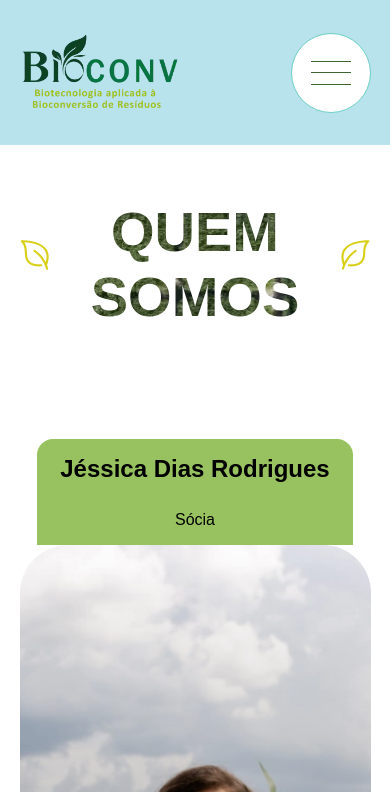
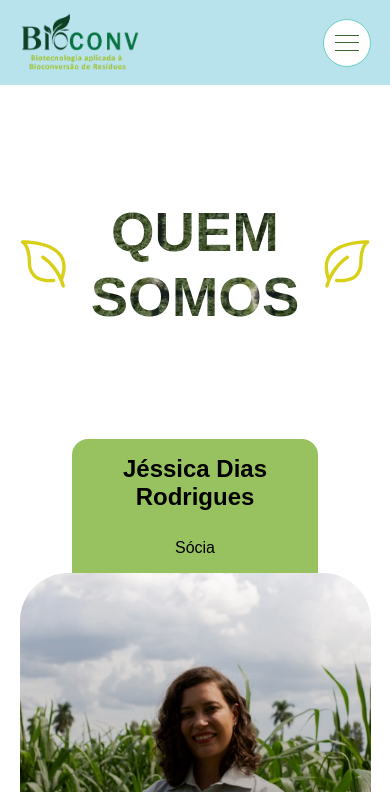
Before and after one commit to guisfons/bioconv, a plain HTML site: page quem-somos.html in a window 390 px wide. Shown: the top 792 px of the page. Drawn offline with Linux system fonts and the light colour scheme; a script that the page names is missing; a web font is replaced by a local one.

Commit message:
several mobile corrections

```diff
--- a/assets/sass/components/_title.scss
+++ b/assets/sass/components/_title.scss
@@ -9,13 +9,21 @@
     padding: 10.9rem 0 13.7rem;
     margin: 0 auto;
 
+    @include max (600) {
+        gap: 0;
+    }
+
     &::before, &::after {
         content: '';
-        width: 5.787rem;
-        height: 6.125rem;
+        min-width: 5.787rem;
+        min-height: 6.125rem;
         background-image: url('../img/icons/leaf.svg');
         background-size: contain;
         background-repeat: no-repeat;
+
+        @include max (330) {
+            display: none;
+        }
     }
 
     &::after {
--- a/assets/sass/components/_video.scss
+++ b/assets/sass/components/_video.scss
@@ -9,6 +9,12 @@
     overflow: hidden;
 
     position: relative;
+
+    @include max (800) {
+        min-height: fit-content;
+        max-height: fit-content;
+        height: fit-content;
+    }
 
     &::after {
         content: '';
@@ -22,8 +28,8 @@
     }
 
     video {
-        width: 100vw;
-        height: 100vh;
+        width: 100%;
+        height: 100%;
         object-fit: cover;
 
         position: absolute;
--- a/assets/sass/layout/_header.scss
+++ b/assets/sass/layout/_header.scss
@@ -20,7 +20,10 @@
     @include max (800) {
         flex-direction: row;
         justify-content: space-between;
-        width: 90%;
+        width: 100%;
+        left: 0;
+        transform: none;
+        padding: 0 5%;
     }
 
     &--static {
@@ -86,7 +89,6 @@
 
         @include max (800) {
             flex-direction: column;
-            padding: 2rem 0;
             width: fit-content;
         }
     }
@@ -118,7 +120,7 @@
         }
 
         @include max (800) {
-            max-width: 20rem;
+            max-width: 15rem;
         }
 
         figure {
@@ -193,8 +195,8 @@
             align-items: center;
             justify-content: center;
 
-            width: 10rem;
-            height: 10rem;
+            width: 6rem;
+            height: 6rem;
             padding: 0;
             border-radius: 50%;
         }
@@ -218,8 +220,8 @@
         flex-direction: column;
         justify-content: space-between;
 
-        width: 5rem;
-        height: 3rem;
+        width: 3rem;
+        height: 2rem;
 
         background-color: transparent;
 
--- a/assets/sass/pages/home.scss
+++ b/assets/sass/pages/home.scss
@@ -74,7 +74,7 @@
             color: rgba(0, 0, 0, 0);
 
             @include max (800) {
-                font-size: 15rem;
+                font-size: 8rem;
             }
         }
     }
--- a/assets/sass/pages/quem-somos.scss
+++ b/assets/sass/pages/quem-somos.scss
@@ -42,7 +42,8 @@
             @include max (800) {
                 position: relative;
                 top: 0;
-                max-width: 100%;
+                max-width: 40rem;
+                width: 70%;
                 aspect-ratio: initial;
                 border-radius: 2rem 2rem 0 0;
                 padding: 2rem;
@@ -78,6 +79,10 @@
             align-items: flex-end;
             border-radius: 6rem;
             overflow: hidden;
+
+            @include max (800) {
+                height: 50vh;
+            }
 
             &::after {
                 content: '';
```
Also changed, not shown: assets/css/home.min.css, assets/css/main.min.css, assets/css/quem-somos.min.css, 3 other files.
